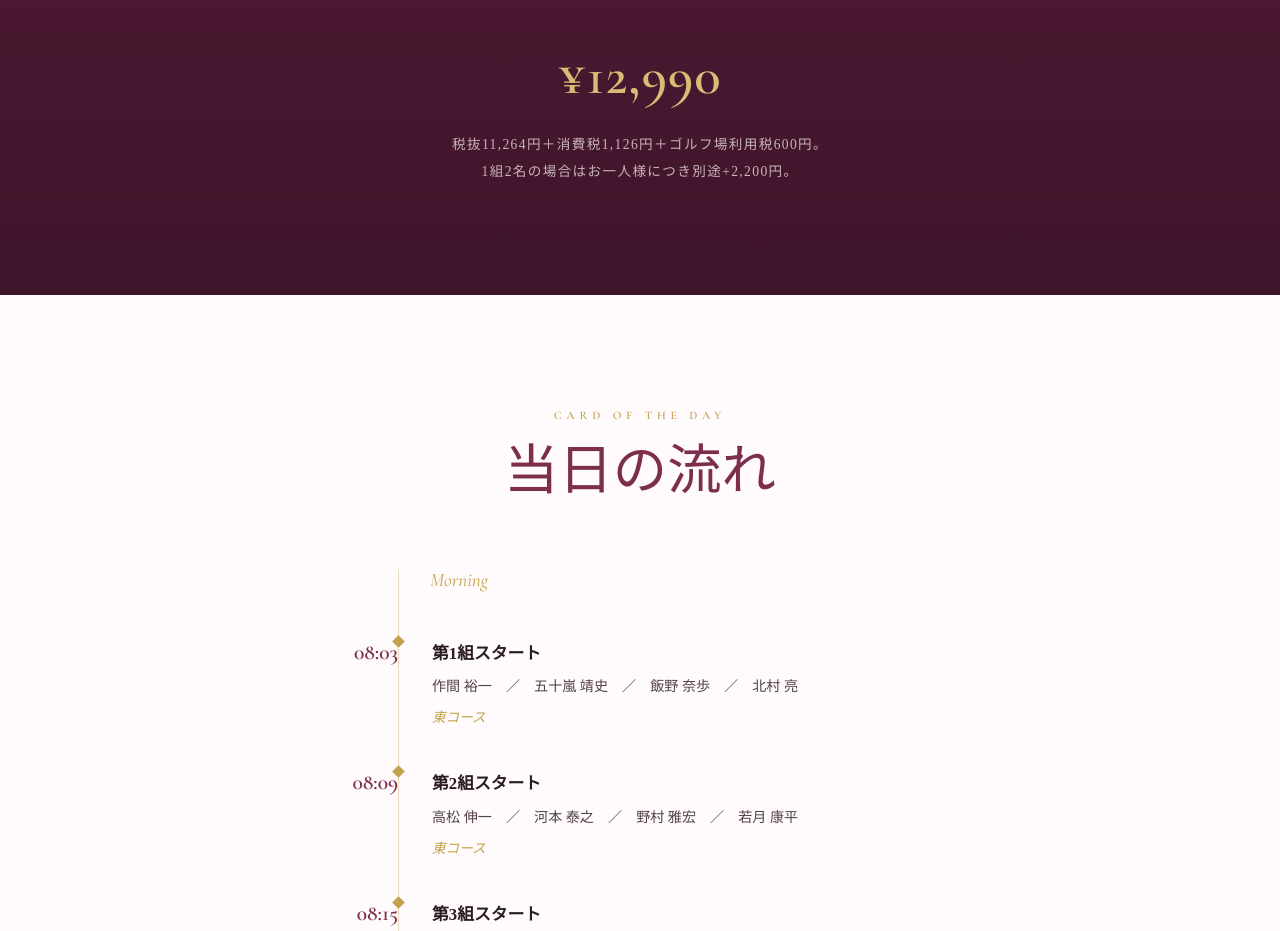
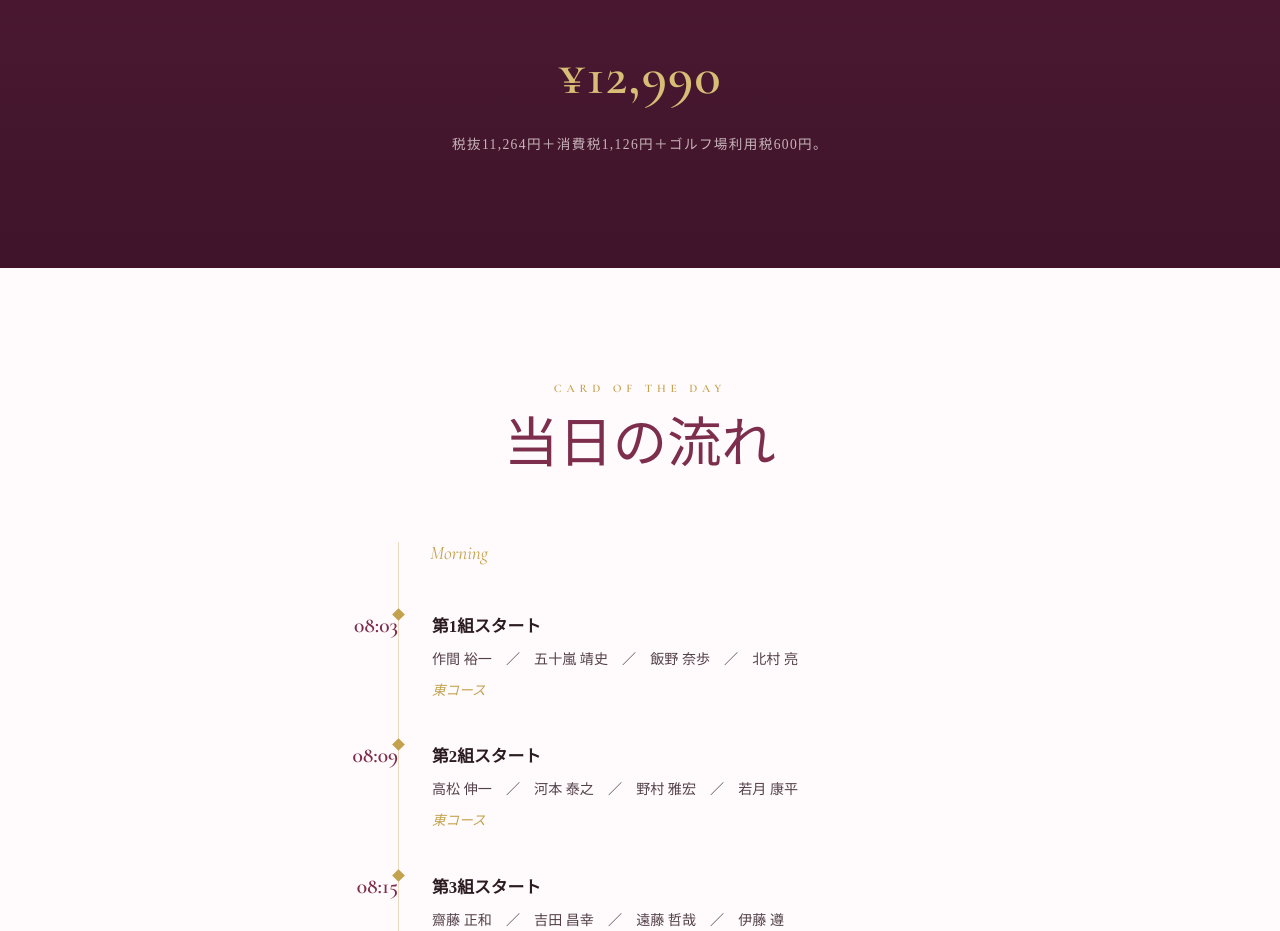
Before and after one commit to kei-soeda/golf-compe-sakumarz, a plain HTML site: page index.html in a window 1280 px wide. Shown: the part 2800-3731 px from the top of the page. Drawn offline with nearby package versions, Linux system fonts and the light colour scheme.

Commit message:
料金注記の2名組追加料金文言を削除する
Co-authored-by: Cursor <cursoragent@cursor.com>

```diff
--- a/index.html
+++ b/index.html
@@ -363,7 +363,7 @@
     </dl>
     <div class="outline-price outline-price--foot rv">
       <div class="amt">¥12,990</div>
-      <div class="note">税抜11,264円＋消費税1,126円＋ゴルフ場利用税600円。<br>1組2名の場合はお一人様につき別途+2,200円。</div>
+      <div class="note">税抜11,264円＋消費税1,126円＋ゴルフ場利用税600円。</div>
     </div>
   </div>
 </section>
```
